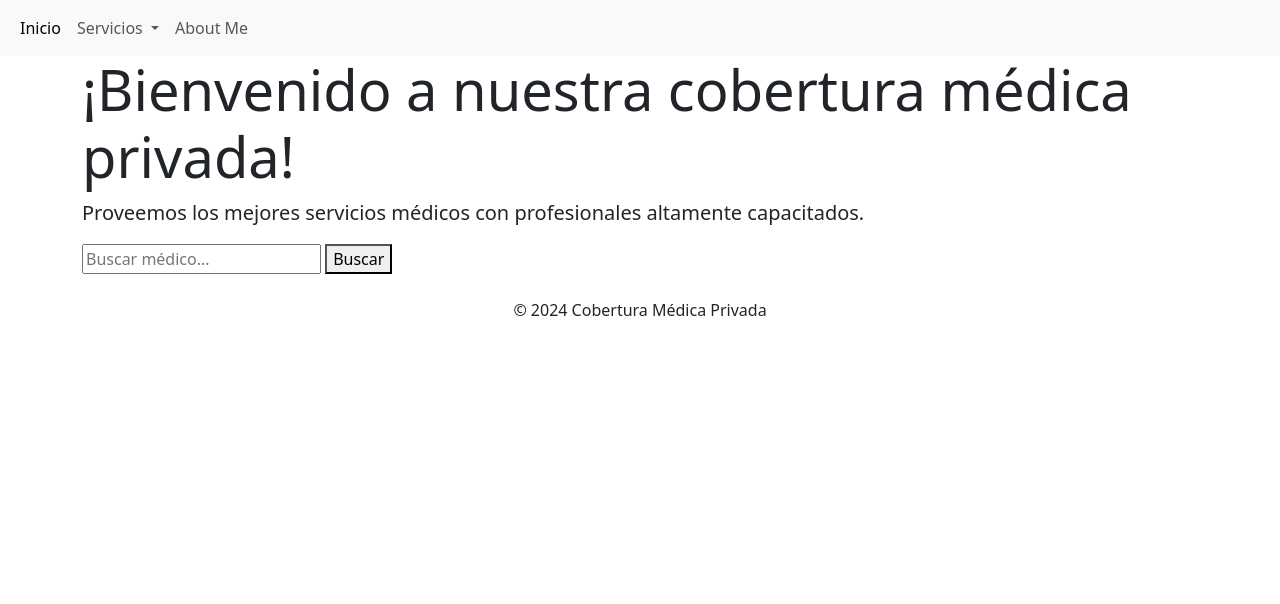
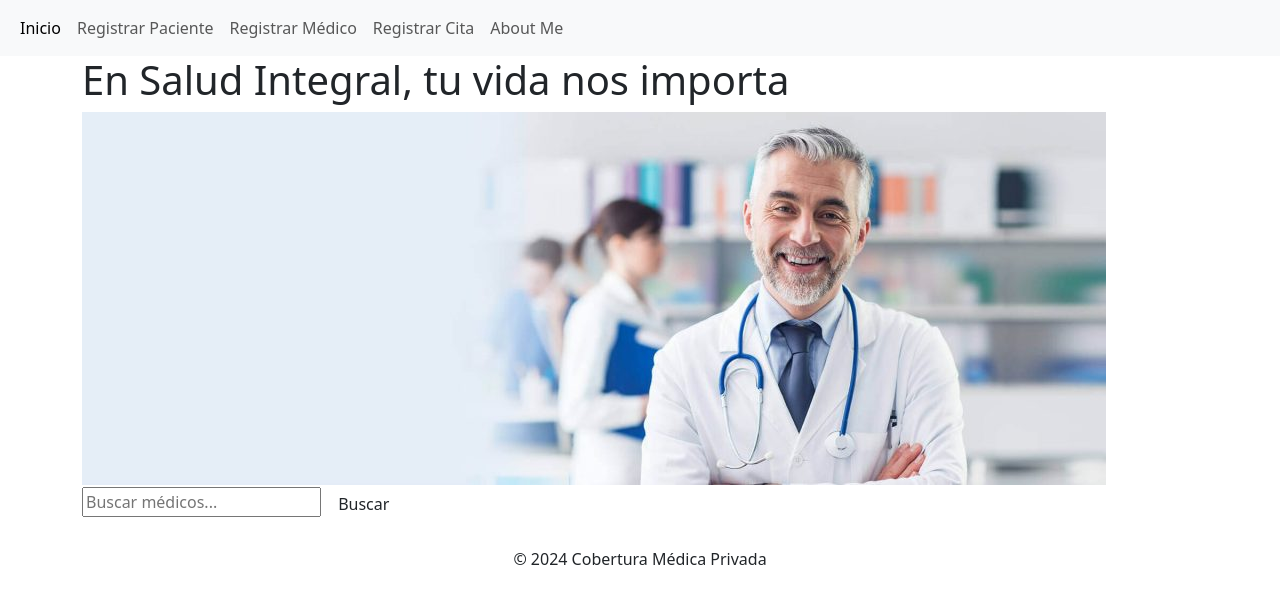
Before and after one commit to JonaLezcano/lezcano1pre, a Django app: page / in a window 1280 px wide. Shown: the top 604 px of the page. Run offline with Django 5.2, Linux system fonts and the light colour scheme.

Commit message:
Actualización de diseño y eliminación de JavaScript

```diff
--- a/cobertura_privada/core/templates/base.html
+++ b/cobertura_privada/core/templates/base.html
@@ -8,8 +8,6 @@
 </head>
 <body>
     <header>
-
-        {% block navbar %}
         <nav class="navbar navbar-expand-lg navbar-light bg-light">
             <div class="container-fluid">
                 <button class="navbar-toggler" type="button" data-bs-toggle="collapse" data-bs-target="#navbarNav" aria-controls="navbarNav" aria-expanded="false" aria-label="Toggle navigation">
@@ -20,26 +18,24 @@
                         <li class="nav-item">
                             <a class="nav-link active" aria-current="page" href="/">Inicio</a>
                         </li>
-                            <li class="nav-item dropdown">
-                                <a class="nav-link dropdown-toggle" href="#" id="serviciosDropdown" role="button" data-bs-toggle="dropdown" aria-expanded="false">
-                                    Servicios
-                                </a>
-                                <ul class="dropdown-menu" aria-labelledby="serviciosDropdown">
-                                    <li><a class="dropdown-item" href="#" onclick="loadForm('paciente')">Registrar Paciente</a></li>
-                                    <li><a class="dropdown-item" href="#" onclick="loadForm('medico')">Registrar Médico</a></li>
-                                    <li><a class="dropdown-item" href="#" onclick="loadForm('cita')">Registrar Cita</a></li>
-                                </ul>
+                        <li class="nav-item">
+                            <a class="nav-link" href="{% url 'registrar_paciente' %}">Registrar Paciente</a>
+                        </li>
+                        <li class="nav-item">
+                            <a class="nav-link" href="{% url 'registrar_medico' %}">Registrar Médico</a>
+                        </li>
+                        <li class="nav-item">
+                            <a class="nav-link" href="{% url 'registrar_cita' %}">Registrar Cita</a>
                         </li>
                         <li class="nav-item">
                             <a class="nav-link" href="{% url 'about_me' %}">About Me</a>
                         </li>
-
                     </ul>
                 </div>
             </div>
         </nav>
-        {% endblock %}
     </header>
+
 
     <main class="container">
 
--- a/cobertura_privada/core/templates/home.html
+++ b/cobertura_privada/core/templates/home.html
@@ -1,15 +1,18 @@
 {% extends 'base.html' %}
+
+{% load static %}  <!-- Carga los archivos estáticos -->
 
 {% block title %}Inicio{% endblock %}
 
 {% block content %}
-<div class="jumbotron">
-    <h1 class="display-4">¡Bienvenido a nuestra cobertura médica privada!</h1>
-    <p class="lead">Proveemos los mejores servicios médicos con profesionales altamente capacitados.</p>
+<div class="content">
+    <h1>En Salud Integral, tu vida nos importa</h1>
+
+    <img src="{% static 'images/doctor.jpg' %}" alt="doctores" class="img-fluid" style="max-width: 100%; height: auto;">
+
+    <form action="{% url 'buscar_medicos' %}" method="get">
+        <input type="text" name="query" placeholder="Buscar médicos...">
+        <button type="submit" class="btn btn1">Buscar</button>
+    </form>
 </div>
-
-<form action="{% url 'buscar_medicos' %}" method="GET">
-    <input type="text" name="q" placeholder="Buscar médico..." value="{{ query }}">
-    <button type="submit">Buscar</button>
-</form>
 {% endblock %}
--- a/cobertura_privada/core/urls.py
+++ b/cobertura_privada/core/urls.py
@@ -7,11 +7,12 @@
 
 
 urlpatterns = [
-    path('', home, name='home'),
+    path('', home, name='home'),  # Página de inicio
     path('bootstrap-home/', bootstrap_home, name='bootstrap_home'),  # Página con el template de Bootstrap
-    path('registrar_medico/', registrar_medico, name='registrar_medico'),
-    path('registrar_paciente/', views.registrar_paciente, name='registrar_paciente'),
-    path('buscar_medico/', buscar_medicos, name='buscar_medicos'),
-    path('medicos/', listar_medicos, name='listar_medicos'),
-    path('about/', views.about_me, name='about_me'),
+    path('registrar_medico/', registrar_medico, name='registrar_medico'),  # Página para registrar médico
+    path('registrar_paciente/', registrar_paciente, name='registrar_paciente'),  # Página para registrar paciente
+    path('registrar_cita/', registrar_cita, name='registrar_cita'),  # Página para registrar cita
+    path('buscar_medico/', buscar_medicos, name='buscar_medicos'),  # Página para buscar médicos
+    path('medicos/', listar_medicos, name='listar_medicos'),  # Página para listar médicos
+    path('about/', about_me, name='about_me'),  # Página de 'About Me
 ]
```
Also changed, not shown: cobertura_privada/core/static/images/doctor.jpg (added). Lines whose indentation alone changed are shown as unchanged.
